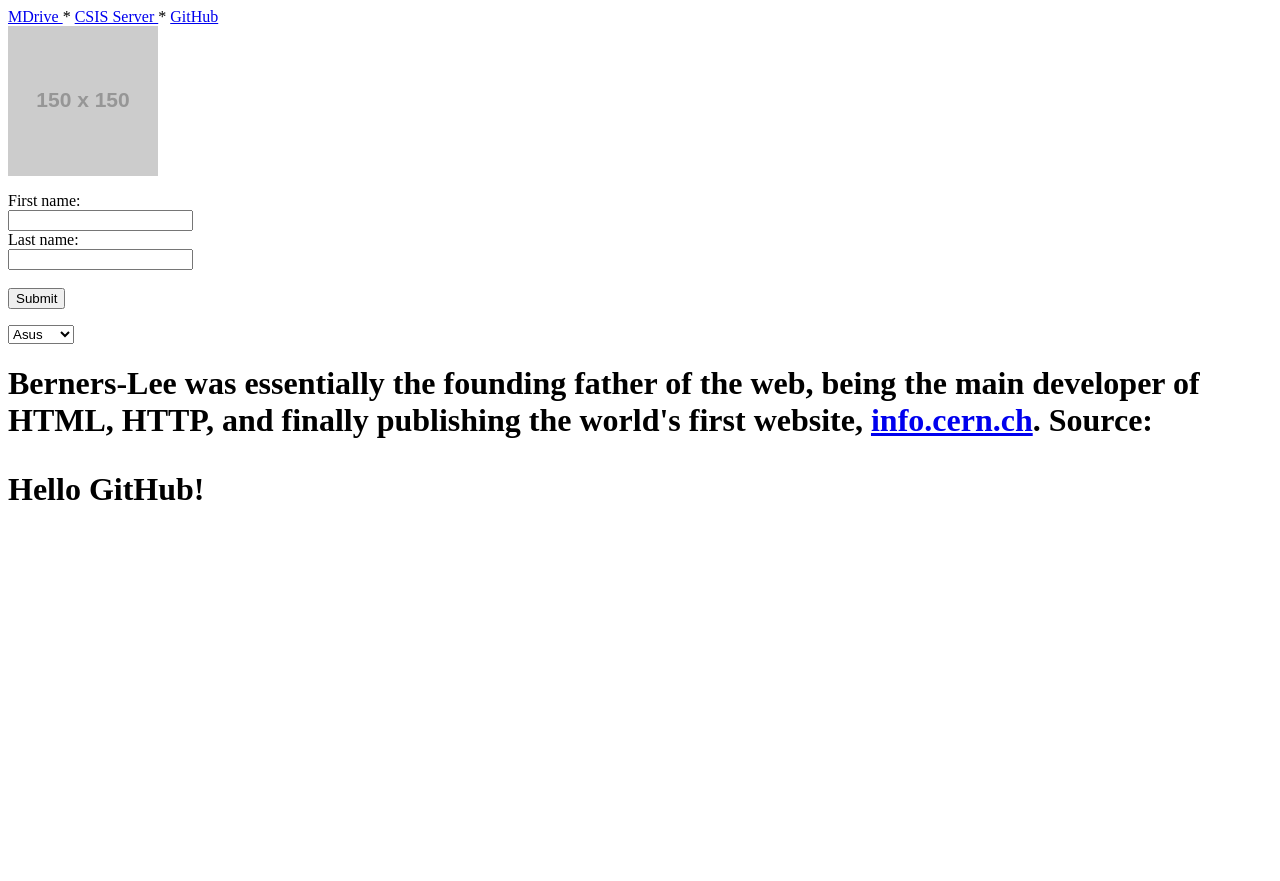
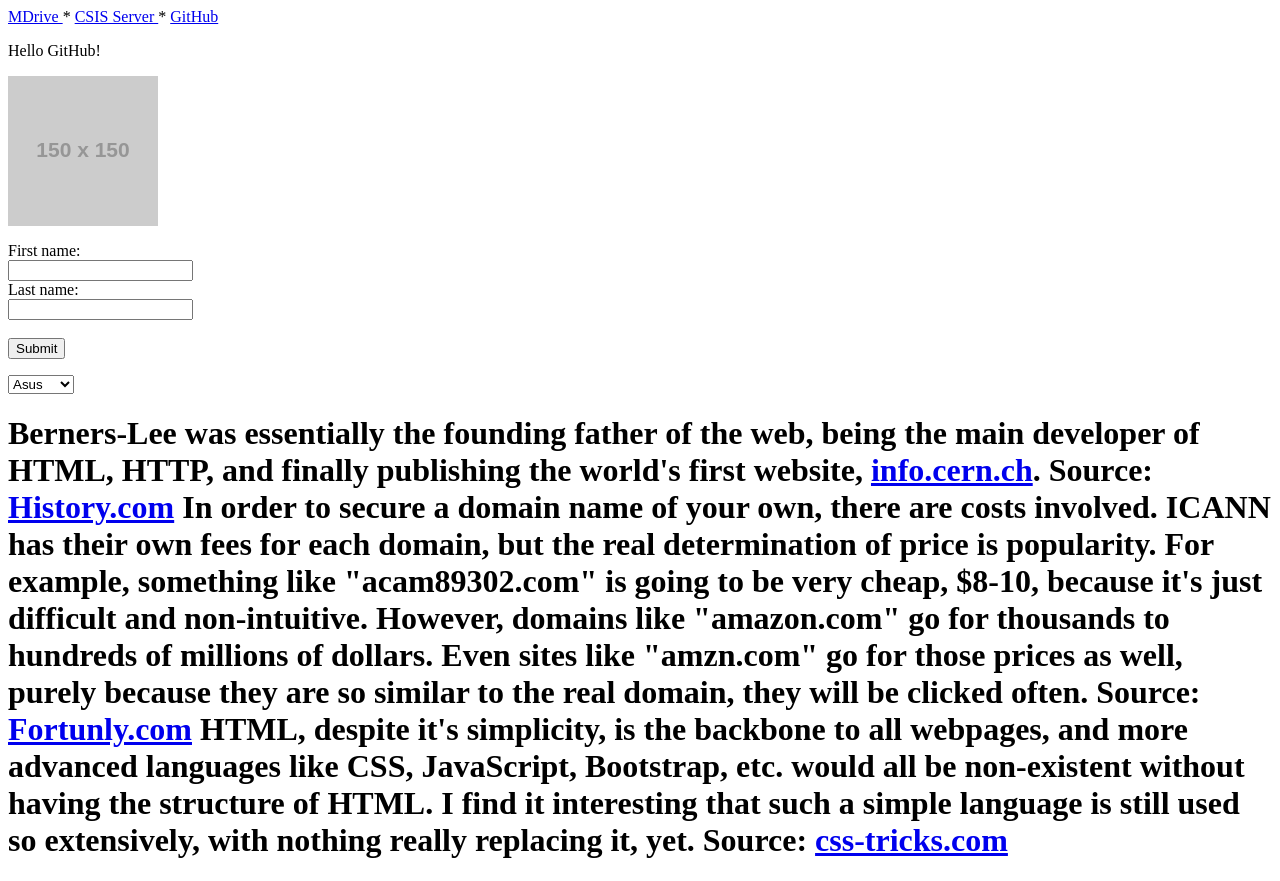
Before and after one commit to arcampbell21/arcampbell21.github.com, a plain HTML site: page index.html in a window 1280 px wide. Before the commit the page ends 800 px from the top, so only its background shows below. Drawn offline with Linux system fonts and the light colour scheme; placeholder pictures from the web are drawn by us.

Commit message:
Update index.html

```diff
--- a/index.html
+++ b/index.html
@@ -4,6 +4,8 @@
   <a href="https://csis.svsu.edu/~arcampb3/"> CSIS Server </a> *
   <a href="https://arcampbell21.github.io/"> GitHub </a>
 </nav>
+
+<p>Hello GitHub!</p>
 
 <body>
    <img src="https://via.placeholder.com/150">
@@ -25,12 +27,22 @@
       <option value="Acer">Acer</option>
       <option value="Lenovo">Lenovo</option>
    </select>
- </p>
+</p>
 
- <h1>Berners-Lee was essentially the founding father of the web, being the main developer of HTML, HTTP, and finally publishing the
-     world's first website, <a href="info.cern.ch">info.cern.ch</a>. Source: <a href="https://www.history.com/news/the-worlds-first-web-site"></a>
+<h1>Berners-Lee was essentially the founding father of the web, being the main developer of HTML, HTTP, and finally publishing the
+     world's first website, <a href="info.cern.ch">info.cern.ch</a>. Source: <a href="https://www.history.com/news/the-worlds-first-web-site">History.com</a>
+
+    In order to secure a domain name of your own, there are costs involved. ICANN has their own fees for each domain, but the real determination
+    of price is popularity. For example, something like "acam89302.com" is going to be very cheap, $8-10, because it's just difficult and non-intuitive.
+    However, domains like "amazon.com" go for thousands to hundreds of millions of dollars. Even sites like "amzn.com" go for those prices as well, purely
+    because they are so similar to the real domain, they will be clicked often. Source: <a href=https://fortunly.com/blog/the-most-expensive-domain-names-ever-sold/#gref">Fortunly.com</a>
+
+    HTML, despite it's simplicity, is the backbone to all webpages, and more advanced languages like CSS, JavaScript, Bootstrap, etc. would all be non-existent
+    without having the structure of HTML. I find it interesting that such a simple language is still used so extensively, with nothing really replacing it, yet.
+    Source: <a href="https://css-tricks.com/random-interesting-facts-htmlsvg-usage/">css-tricks.com</a>
+
+ </h1>
 
 
-<p>Hello GitHub!</p>
 </body>
 </html>
```
